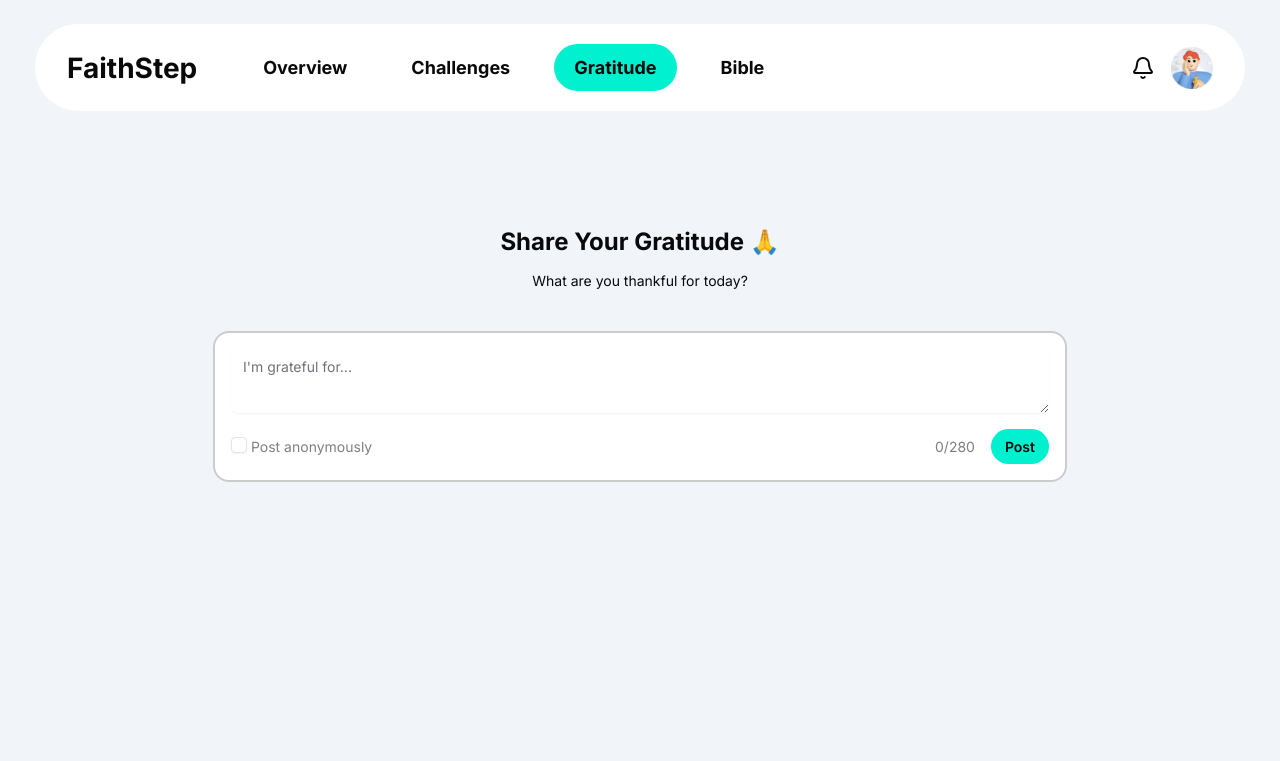
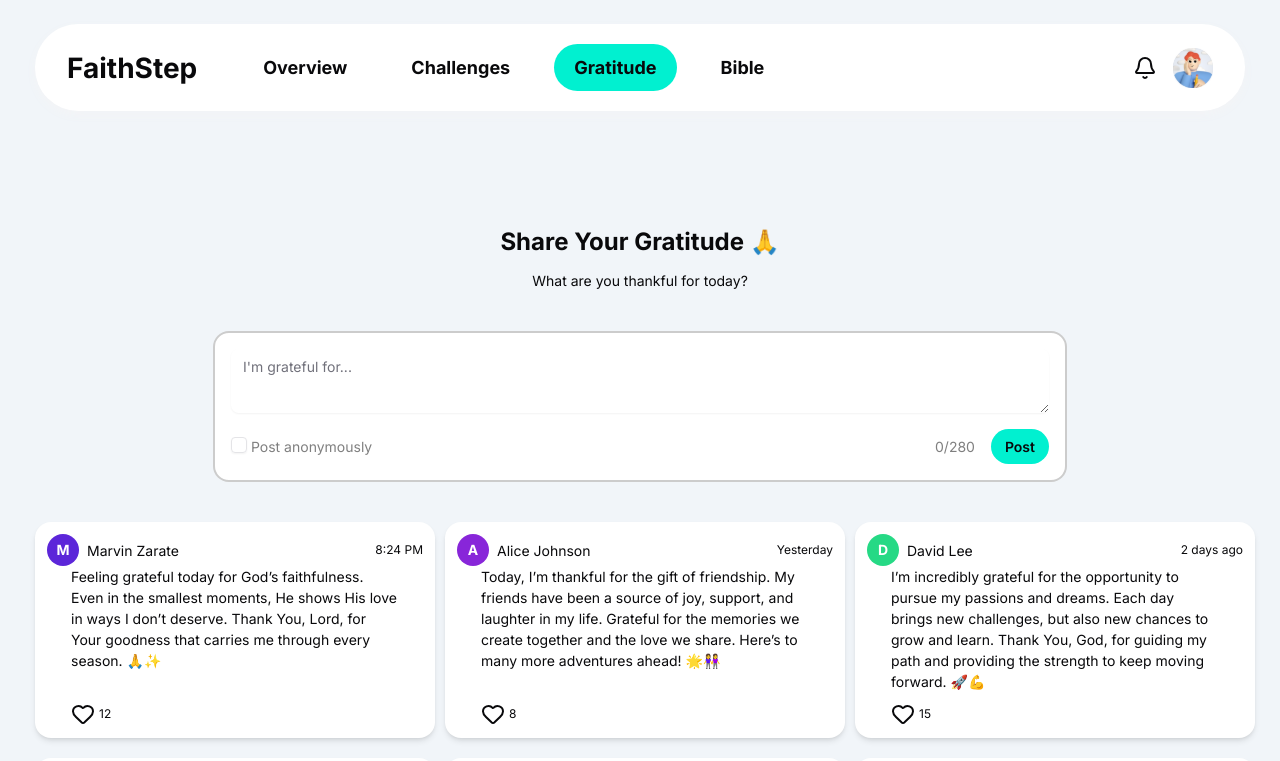
Before and after one commit to bettermarvz/faithstep, a Next.js app: page /gratitude in a window 1280 px wide. Shown: the top 761 px of the page. Built offline with nearby package versions, Linux system fonts and the light colour scheme.

Commit message:
udate: gratitude card

```diff
--- a/app/(app-pages)/gratitude/page.tsx
+++ b/app/(app-pages)/gratitude/page.tsx
@@ -1,4 +1,5 @@
 import GratitudeEditor from "@/features/gratitudes/component/GratitudeEditor";
+import GratitudeWall from "@/features/gratitudes/component/GratitudeWall";
 import React from "react";
 
 const Gratitude = () => {
@@ -14,6 +15,7 @@ const Gratitude = () => {
           </p>
         </div>
         <GratitudeEditor charLimit={280} />
+        <GratitudeWall />
       </div>
     </div>
   );
--- a/app/playground/page.tsx
+++ b/app/playground/page.tsx
@@ -1,7 +1,28 @@
+import Avatar from "@/components/global/Avatar";
+import GratitudeCard from "@/features/gratitudes/component/GratitudeCard";
 import React from "react";
 
 const PlayGroundPage = () => {
-  return <section></section>;
+  return (
+    <section>
+      <GratitudeCard />
+      <Avatar size="md" label="John Doe" />
+      <Avatar label="JD" />
+      <Avatar label="Jd" />
+      <Avatar label="John Dore" />
+      <Avatar />
+      <Avatar />
+      <Avatar />
+      <Avatar />
+      <Avatar />
+      <Avatar />
+      <Avatar label="John D" />
+      <Avatar label="John D" />
+      <Avatar label="Avatar component example" />
+      <Avatar label="component" />
+      <Avatar url="/mock-profile.svg" label="Jane Doe" />
+    </section>
+  );
 };
 
 export default PlayGroundPage;
--- /dev/null
+++ b/components/global/Avatar.tsx
@@ -0,0 +1,61 @@
+import Image from "next/image";
+import React from "react";
+
+function stringToColor(str: string): string {
+  let hash = 0;
+  for (let i = 0; i < str.length; i++) {
+    hash = str.charCodeAt(i) + ((hash << 5) - hash);
+  }
+  const hue = Math.abs(hash) % 360;
+  return `hsl(${hue}, 70%, 50%)`;
+}
+
+const avatarSize = {
+  sm: {
+    number: 32,
+    string: "w-8 h-8",
+  },
+  md: {
+    number: 42,
+    string: "w-10 h-10",
+  },
+};
+
+const Avatar = ({
+  url,
+  label = "?",
+  size = "md",
+}: {
+  url?: string;
+  label?: string;
+  size?: "sm" | "md";
+}) => {
+  const baseStyle = `rounded-full bg-gray-300 flex items-center justify-center text-white font-bold ${
+    avatarSize[size].string
+  } ${size === "sm" ? "text-sm" : "text-lg"}`;
+  if (!url && !label) {
+    return <></>;
+  }
+  if (!url) {
+    return (
+      <div
+        className={baseStyle}
+        style={{ backgroundColor: stringToColor(label) }}
+      >
+        {label.charAt(0).toUpperCase()}
+      </div>
+    );
+  }
+  return (
+    <div className={baseStyle}>
+      <Image
+        src={url}
+        alt={label}
+        width={avatarSize[size].number}
+        height={avatarSize[size].number}
+      />
+    </div>
+  );
+};
+
+export default Avatar;
--- a/features/gratitudes/component/GratitudeCard.tsx
+++ b/features/gratitudes/component/GratitudeCard.tsx
@@ -0,0 +1,37 @@
+import Avatar from "@/components/global/Avatar";
+import { Heart } from "lucide-react";
+import React from "react";
+
+const GratitudeCard = ({
+  name = "",
+  timePosted = "",
+  message = "",
+  reactions = 0,
+  isDidReact = false,
+}: {
+  name?: string;
+  timePosted?: string;
+  message?: string;
+  reactions?: number;
+  isDidReact?: boolean;
+}) => {
+  return (
+    <div className="bg-white rounded-[16px] p-3 flex flex-col gap-[10px] shadow-md min-w-[400px] justify-between">
+      <div className="flex flex-col">
+        <div className="flex justify-between items-center">
+          <div className="flex gap-2 items-center">
+            <Avatar label={name} size="sm" />
+            <p className="text-[14px]">{name}</p>
+          </div>
+          <p className="text-[12px]">{timePosted}</p>
+        </div>
+        <p className="flex px-6 text-[14px]">{message}</p>
+      </div>
+      <div className="px-6 text-[12px] flex items-center gap-1">
+        <Heart className={isDidReact ? "bg-red-500" : ""} /> {reactions || ""}
+      </div>
+    </div>
+  );
+};
+
+export default GratitudeCard;
--- a/features/gratitudes/component/GratitudeWall.tsx
+++ b/features/gratitudes/component/GratitudeWall.tsx
@@ -0,0 +1,53 @@
+import React from "react";
+import GratitudeCard from "./GratitudeCard";
+
+const GratitudeWall = () => {
+  return (
+    <div className="grid grid-cols-3 gap-5">
+      <GratitudeCard
+        name="Marvin Zarate"
+        message="Feeling grateful today for God’s faithfulness. Even in the smallest moments, He shows His love in ways I don’t deserve. Thank You, Lord, for Your goodness that carries me through every season. 🙏✨"
+        timePosted="8:24 PM"
+        reactions={12}
+      />
+      <GratitudeCard
+        name="Alice Johnson"
+        message="Today, I’m thankful for the gift of friendship. My friends have been a source of joy, support, and laughter in my life. Grateful for the memories we create together and the love we share. Here’s to many more adventures ahead! 🌟👭"
+        timePosted="Yesterday"
+        reactions={8}
+      />
+      <GratitudeCard
+        name="David Lee"
+        message="I’m incredibly grateful for the opportunity to pursue my passions and dreams. Each day brings new challenges, but also new chances to grow and learn. Thank You, God, for guiding my path and providing the strength to keep moving forward. 🚀💪"
+        timePosted="2 days ago"
+        reactions={15}
+      />
+      <GratitudeCard
+        name="Samantha Green"
+        message="Grateful for the beauty of nature that surrounds us. From the vibrant colors of a sunset to the gentle rustling of leaves, God’s creation never ceases to amaze me. Taking a moment to appreciate the world around me and the peace it brings. 🌅🍃"
+        timePosted="3 days ago"
+        reactions={5}
+      />
+      <GratitudeCard
+        name="Michael Brown"
+        message="Today, I want to express my gratitude for good health. In a world full of uncertainties, being able to wake up each day feeling strong and capable is a true blessing. Thank You, Lord, for the gift of life and the ability to embrace each moment fully. 💪🙏"
+        timePosted="Last week"
+        reactions={20}
+      />
+      <GratitudeCard
+        name="Emily White"
+        message="I’m thankful for the power of forgiveness. Letting go of past hurts and embracing grace has brought so much healing into my life. Grateful for the freedom that comes with forgiveness and the opportunity to start anew. Here’s to living with a heart full of compassion and understanding. 💖🕊️"
+        timePosted="Last month"
+        reactions={18}
+      />
+      <GratitudeCard
+        name="Chris Martin"
+        message="Feeling blessed for the support of my family. Their unwavering love and encouragement have been my anchor through life’s ups and downs. Thank You, God, for the gift of family and the joy they bring to my life every day. 👨‍👩‍👧‍👦❤️"
+        timePosted="2 months ago"
+        reactions={25}
+      />
+    </div>
+  );
+};
+
+export default GratitudeWall;
--- a/features/navigation/component/ProfileMenu.tsx
+++ b/features/navigation/component/ProfileMenu.tsx
@@ -1,11 +1,8 @@
-import Image from "next/image";
+import Avatar from "@/components/global/Avatar";
 import React from "react";
 
 const ProfileMenu = ({ url }: { url: string }) => {
-  if (!url) {
-    return <></>;
-  }
-  return <Image src={url} alt="Profile Menu" width={42} height={42} />;
+  return <Avatar url={url} label="Profile Menu" size="md" />;
 };
 
 // default properties here
--- /dev/null
+++ b/test-middleware.tsx
@@ -0,0 +1,13 @@
+import { NextRequest, NextResponse } from "next/server";
+import React from "react";
+
+const Middleware = (request: NextRequest) => {
+  return NextResponse.redirect(new URL("/overview", request.url));
+};
+
+const config = {
+  matcher: ["/", "/home", "/dashboard"],
+};
+Middleware.config = config;
+
+export default Middleware;
```
